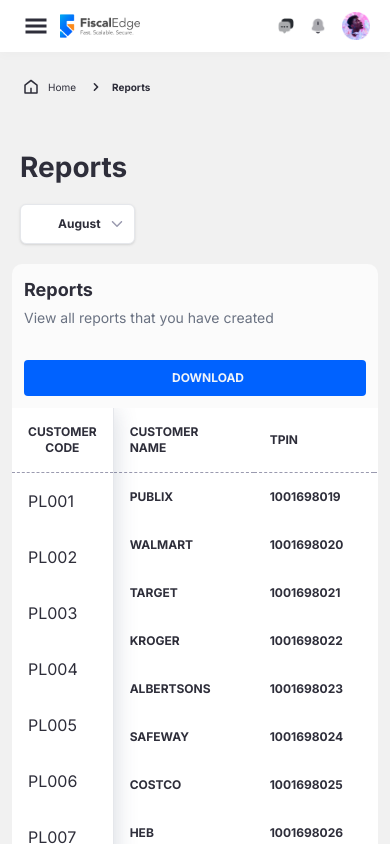
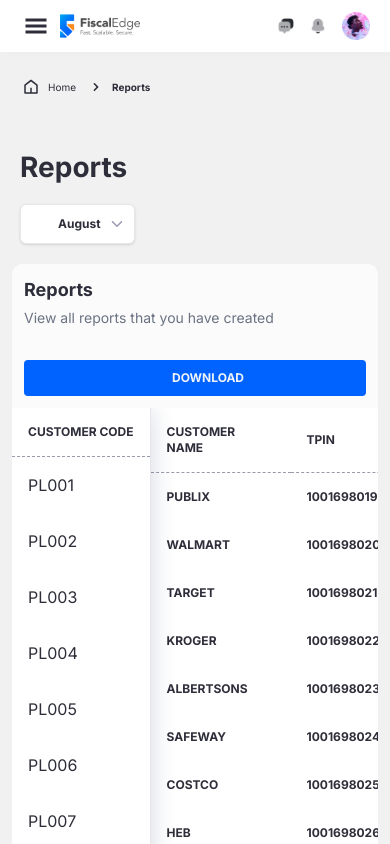
Before and after one commit to olubijohn/management-2, a Next.js app: page /reports in a window 390 px wide. Shown: the top 844 px of the page. Built offline with nearby package versions, Linux system fonts and the light colour scheme; some icons are missing.

Commit message:
width fixed

```diff
--- a/src/app/reports/page.tsx
+++ b/src/app/reports/page.tsx
@@ -46,7 +46,7 @@
   };
 
   return (
-    <main className="w-full lg:w-[1120px]">
+    <main className="w-full">
       <Breadcrumb
         items={[
           { label: "Home", href: "/" },
--- a/src/app/reportszim/page.tsx
+++ b/src/app/reportszim/page.tsx
@@ -46,7 +46,7 @@
   };
 
   return (
-    <main className="w-full lg:w-[1120px]">
+    <main className="w-full">
       <Breadcrumb
         items={[
           { label: "Home", href: "/" },
--- a/src/components/paginated-table.tsx
+++ b/src/components/paginated-table.tsx
@@ -35,7 +35,7 @@
     <>
     <div className="flex w-full">
       {/* Fixed first column */}
-      <div className={`bg-white rounded-bl-lg border-gray-200 ${shadow && "border-r shadow-[2px_0_24px_-2px_rgba(38,60,96,0.20)]"} z-10`}>
+      <div className={`bg-white rounded-bl-lg border-gray-200 ${shadow && "border-r shadow-[2px_0_24px_-2px_rgba(38,60,96,0.20)]"} z-10 flex-shrink-0`}>
         <table>
           <thead>
             <tr className="border-b border-dashed border-b-[#9A9AAF]">
@@ -58,8 +58,8 @@
         </table>
       </div>
       {/* Scrollable rest of table */}
-      <div className="overflow-x-auto max-w-screen bg-white rounded-br-lg">
-        <table className="w-full text-xs text-left font-bold">
+      <div className="overflow-x-auto bg-white rounded-br-lg flex-1">
+        <table className="text-xs text-left font-bold w-full">
           <thead>
             <tr className="border-b border-dashed border-b-[#9A9AAF]">
               {restCols.map((col, idx) => (
```
